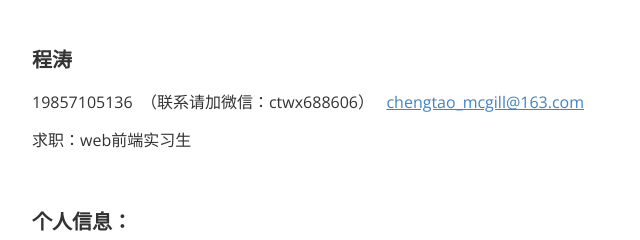
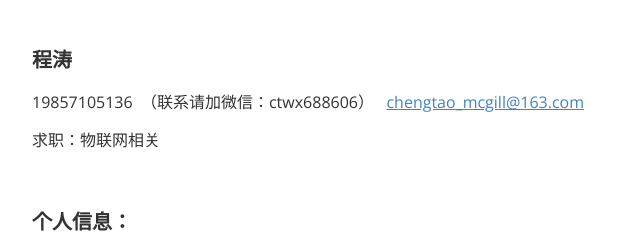
Before and after one commit to Leon131/Leon131.github.io, a plain HTML site: page apply.html in a window 1280 px wide. Shown: the top 240 px of the page, 208-848 px from the left. Drawn offline with nearby package versions, Linux system fonts and the light colour scheme.

Commit message:
Add files via upload

```diff
--- a/indexone.html
+++ b/apply.html
@@ -518,7 +518,7 @@ header, .context-menu, .megamenu-content, footer{
 </style>
 </head>
 <body class='typora-export' >
-<div  id='write'  class = 'is-mac'><h4><a name="程涛" class="md-header-anchor"></a><strong><span>程涛</span></strong></h4><p><span>19857105136  （联系请加微信：ctwx688606）   </span><a href='mailto:chengtao_mcgill@163.com' target='_blank' class='url'>chengtao_mcgill@163.com</a></p><p><span>求职：web前端实习生</span></p><p>&nbsp;</p><h4><a name="个人信息" class="md-header-anchor"></a><strong><span>个人信息</span></strong><span>：</span></h4><p><span>男/1995/25岁</span></p><p><span>杭师大/软件工程/研二（2021年1月毕业）</span></p><p><span>技能：Python、Java、CSS、HTML、SQL、jQuery、JavaScript等编程语言</span></p><p>&nbsp;</p><h4><a name="荣誉奖项" class="md-header-anchor"></a><strong><span>荣誉奖项：</span></strong></h4><p><span>两项发明专利（专利号分别为：201910481321.0 / 201910911160.4）</span>
+<div  id='write'  class = 'is-mac'><h4><a name="程涛" class="md-header-anchor"></a><strong><span>程涛</span></strong></h4><p><span>19857105136  （联系请加微信：ctwx688606）   </span><a href='mailto:chengtao_mcgill@163.com' target='_blank' class='url'>chengtao_mcgill@163.com</a></p><p><span>求职：物联网相关</span></p><p>&nbsp;</p><h4><a name="个人信息" class="md-header-anchor"></a><strong><span>个人信息</span></strong><span>：</span></h4><p><span>男/1995/25岁</span></p><p><span>杭师大/软件工程/研二（2021年1月毕业）</span></p><p><span>技能：Python、Java、CSS、HTML、SQL、jQuery、JavaScript等编程语言</span></p><p>&nbsp;</p><h4><a name="荣誉奖项" class="md-header-anchor"></a><strong><span>荣誉奖项：</span></strong></h4><p><span>两项发明专利（专利号分别为：201910481321.0 / 201910911160.4）</span>
 <span>一项实用新型专利（专利号：201920832907.2）</span>
 <span>一项浙江省教育厅科研项目</span>
 <span>全国大学生物联网设计竞赛华东区 一等奖</span>
```
